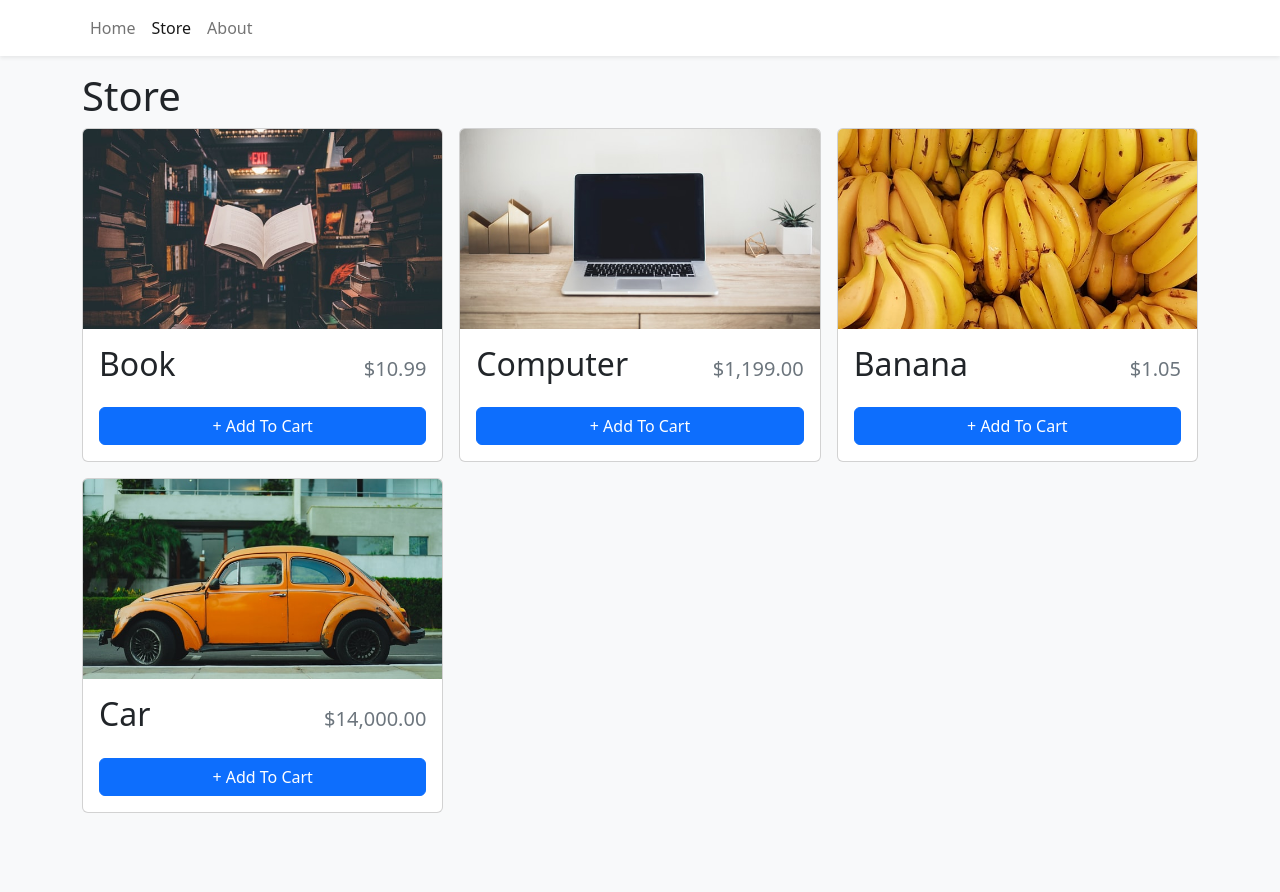
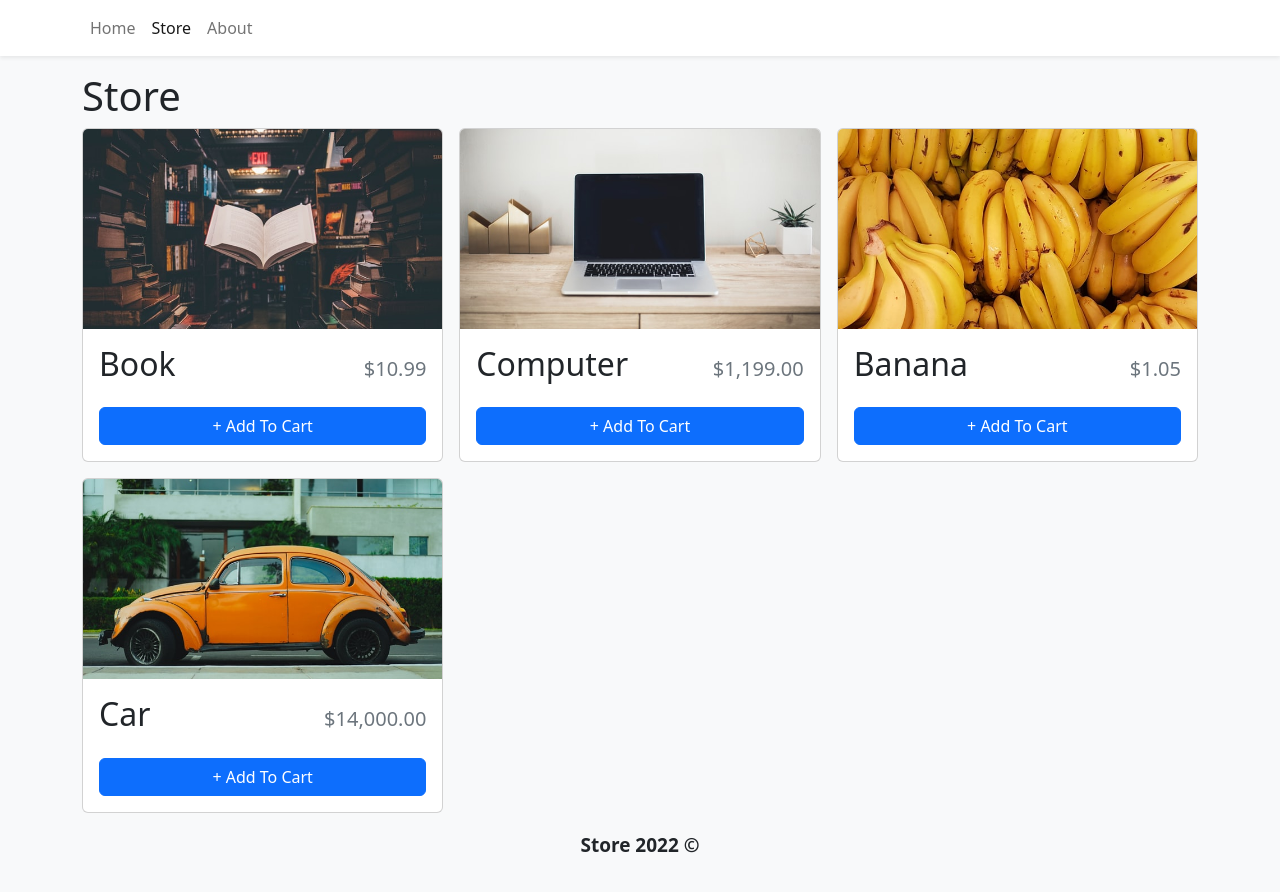
Before and after one commit to 12moi/store, a React (Vite) app: page /store in a window 1280 px wide. Shown: the top 892 px of the page. Before the commit the page ends 837 px from the top, so only its background shows below. Built offline with nearby package versions, Linux system fonts and the light colour scheme.

Commit message:
add imports of Footer file

```diff
--- a/src/pages/About.tsx
+++ b/src/pages/About.tsx
@@ -1,4 +1,5 @@
 import { Button, Container } from "react-bootstrap";
+import Footer from "../components/Footer";
 
 export function About() {
   return <>
@@ -15,6 +16,7 @@ export function About() {
   <img src="/public/imgs/2.jpg" alt="#" style={{width: "500px", height:"400px"}}/>
   </div>
   </Container>
+  <Footer/>
   </>
 
 }
--- a/src/pages/Store.tsx
+++ b/src/pages/Store.tsx
@@ -1,4 +1,5 @@
 import { Col, Row } from "react-bootstrap"
+import Footer from "../components/Footer"
 import { StoreItem } from "../components/StoreItem"
 import storeItems from "../data/items.json"
 
@@ -13,6 +14,7 @@ export function Store() {
           </Col>
         ))}
       </Row>
+      <Footer/>
     </>
   )
 }
```
